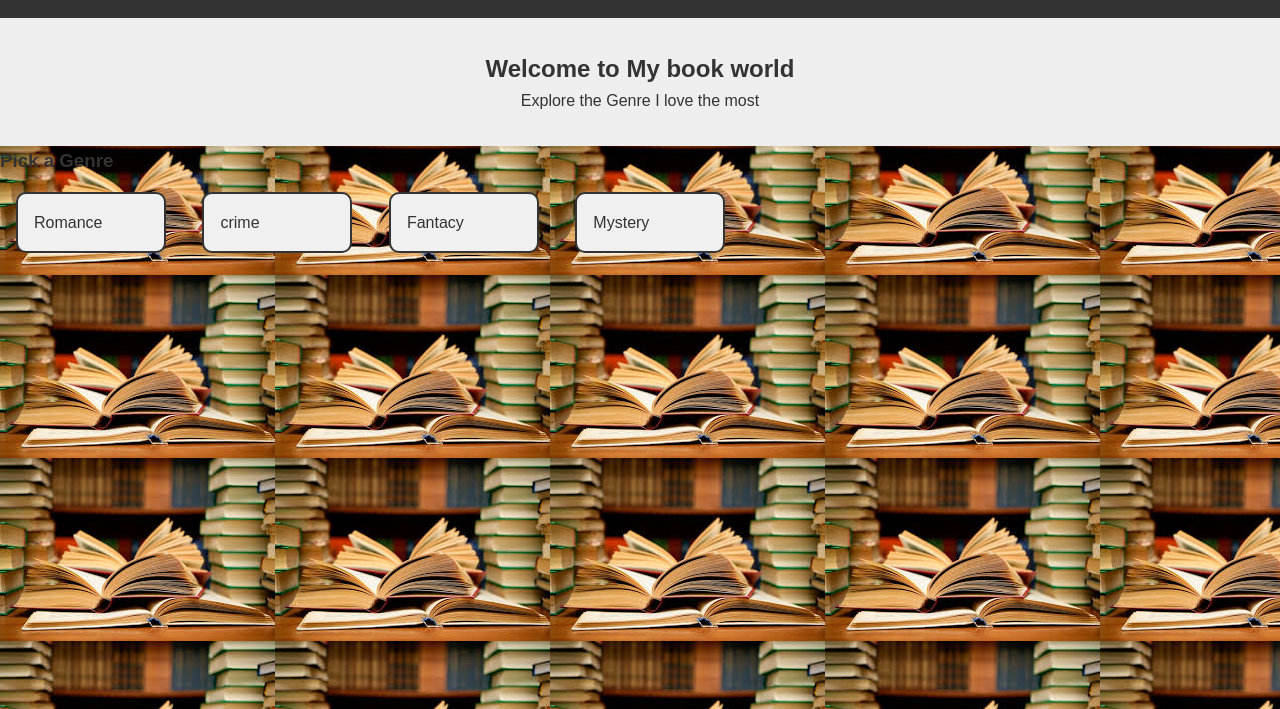
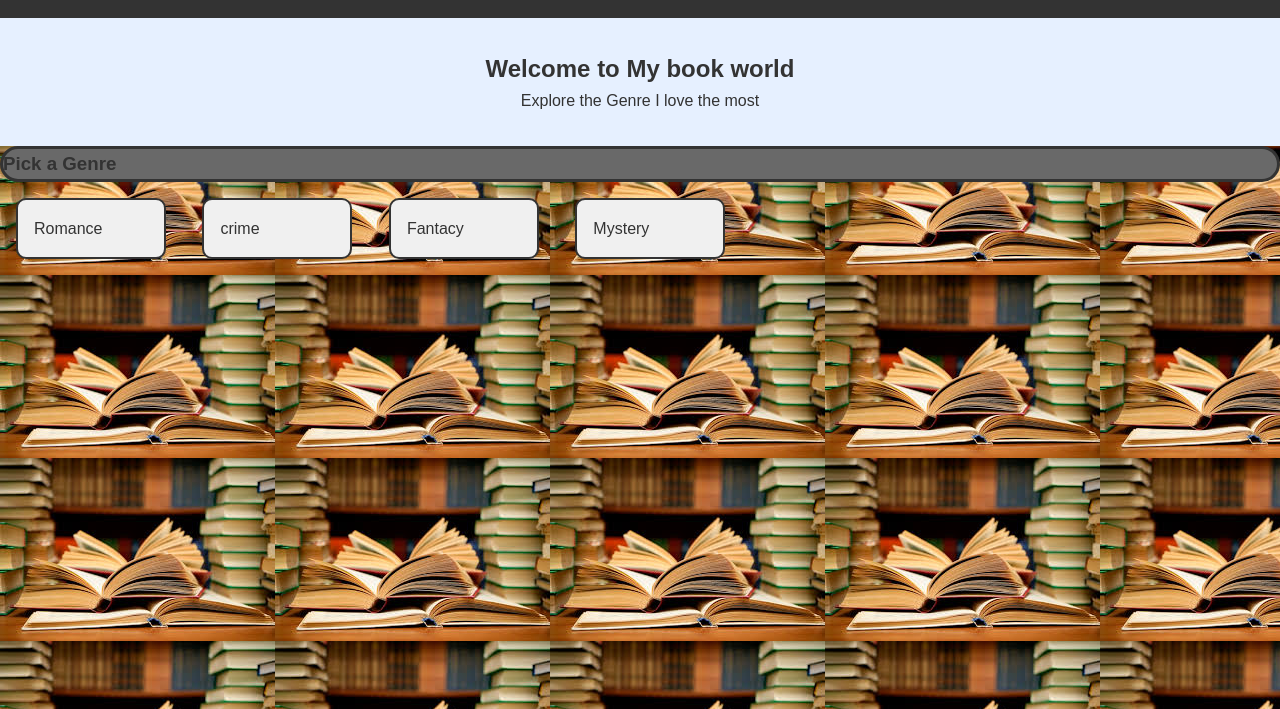
Before and after one commit to beata-teck/What-I-love, a plain HTML site: page index.html in a window 1280 px wide. Shown: the part 91-800 px from the top of the page. Drawn offline with Linux system fonts and the light colour scheme.

Commit message:
h3 styling

```diff
--- a/style/index.css
+++ b/style/index.css
@@ -21,8 +21,15 @@ nav a{
     margin: 0 1rem;
     text-decoration: none;
 }
+h3{
+    background-color: dimgray;
+    box-sizing: content-box;
+    border: solid ;
+    border-radius: 20px;
+
+}
 .hero{
-    background-color: #eee;
+    background-color:#E6F0FF;
     padding: 2rem;
     text-align: center;
 }
```
